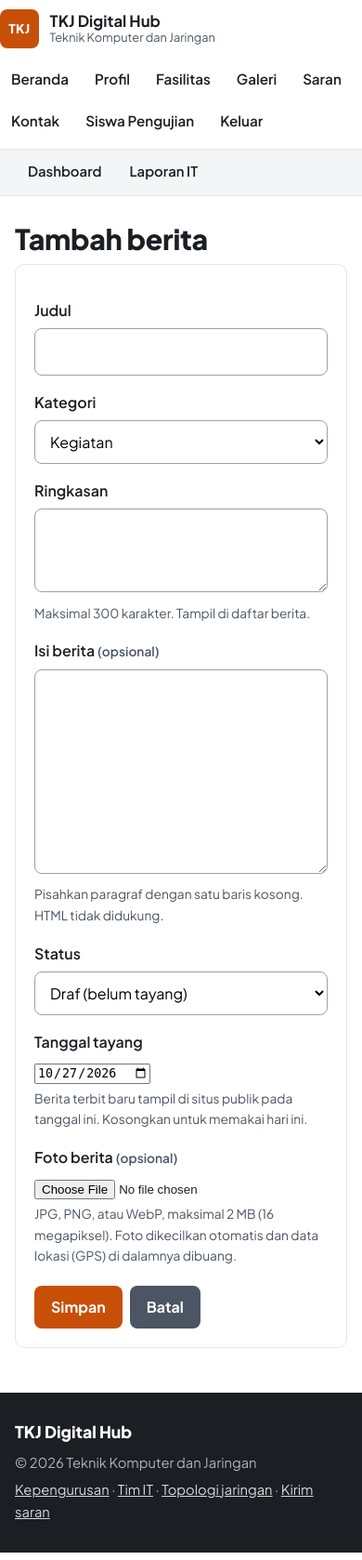
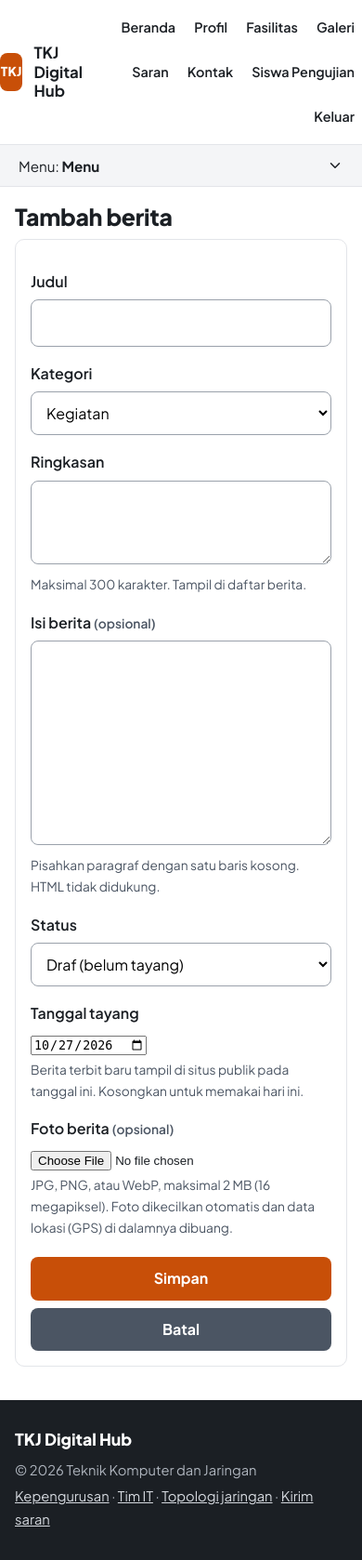
Before and after one commit to biblinux/tkj-digital-hub, a Laravel app: page /admin/news/create in a window 390 px wide. Shown: the whole page at 93% size. Run offline with Laravel 12, Linux system fonts and the light colour scheme; a user stored in the database is signed in; data comes from the database, SQL or seed files in the repository.

Commit message:
Dashboard admin responsif: menu ringkas di ponsel, header tidak menempel, tabel menjadi kartu
- Tombol Menu (buka-tutup) menggantikan bar menu yang terpotong di layar kecil
- Header tidak lagi menempel dan tingginya berkurang di ponsel (211 px menjadi sekitar 106 px)
- Tabel menjadi kartu bertumpuk di lebar 640 px ke bawah; tampilan desktop tidak berubah
- Target sentuh 44 px, huruf isian 16 px, tombol penuh lebar di ponsel
- Tes regresi tata letak; 184 tes lulus

Co-Authored-By: Claude Sonnet 5.5 <noreply@anthropic.com>
Claude-Session: https://claude.ai/code/session_01BAVCA2HYktJEDbTShSJDB5

```diff
--- a/public/css/tkj.css
+++ b/public/css/tkj.css
@@ -244,4 +244,62 @@ dl.details dd { margin: 0; overflow-wrap: anywhere; }
 .auth-card { width: 100%; max-width: 430px; }
 .error-code { font-size: 4.5rem; font-weight: 800; color: var(--orange-600); line-height: 1; margin: 0; }
 
+/* Tombol menu pengelolaan: hanya tampil di layar kecil */
+.menu-bar { display: none; }
+.menu-extra { display: none; }
+.menu-toggle {
+    display: flex; align-items: center; justify-content: space-between; gap: 8px; width: 100%;
+    min-height: 44px; padding: 8px 4px; background: none; border: 0; color: var(--ink);
+    font: inherit; font-size: .95rem; cursor: pointer; text-align: left;
+}
+.menu-toggle svg { flex: none; transition: transform .15s; }
+.menu-toggle[aria-expanded="true"] svg { transform: rotate(180deg); }
+
+/* Tablet dan ponsel */
+@media (max-width: 820px) {
+    .site-header { position: static; }
+    .brand-text small { display: none; }
+    .header-bar { padding: 8px 0; }
+    .header-actions { margin-left: auto; min-width: 0; justify-content: flex-end; }
+    .header-actions .who { max-width: 9rem; overflow: hidden; text-overflow: ellipsis; white-space: nowrap; }
+    .header-actions a.plain, .header-actions button.link { padding: 10px 8px; font-size: .9rem; white-space: nowrap; }
+
+    .js .menu-bar { display: block; }
+    .js .menu-extra { display: list-item; }
+    .js .header-actions a.site-link { display: none; }
+    .header-bar { flex-wrap: nowrap; }
+    .js .admin-nav ul { display: none; flex-direction: column; gap: 0; overflow: visible; padding-bottom: 8px; }
+    .js .admin-nav ul.is-open { display: flex; }
+    .js .admin-nav li a { padding: 12px 8px; border-bottom: 0; border-left: 3px solid transparent; }
+    .js .admin-nav a[aria-current="page"] { border-left-color: var(--orange-600); background: var(--white); }
+    .admin-nav ul { -webkit-overflow-scrolling: touch; }
+}
+
+/* Ponsel */
+@media (max-width: 640px) {
+    main { padding: 18px 0 36px; }
+    h1 { font-size: 1.55rem; }
+    h2 { font-size: 1.15rem; }
+    .hero { padding: 26px 18px; }
+    .hero h1 { font-size: 1.7rem; }
+    .card { padding: 16px; }
+    .btn, button.btn { min-height: 44px; display: inline-flex; align-items: center; justify-content: center; }
+    .btn.small { min-height: 40px; }
+    .btn-row > .btn, .btn-row > form, .btn-row > form .btn { flex: 1 1 100%; }
+    .btn-row > form .btn { width: 100%; }
+    input[type=text], input[type=email], input[type=password], input[type=search], select, textarea { min-height: 44px; font-size: 16px; }
+    .filters > div { flex: 1 1 100%; }
+
+    /* Tabel menjadi kartu bertumpuk */
+    .table-wrap { overflow-x: visible; }
+    table.stack, table.stack tbody, table.stack tr, table.stack td { display: block; width: 100%; }
+    table.stack thead { position: absolute; left: -9999px; height: 0; overflow: hidden; }
+    table.stack tr { border: 1px solid var(--line); border-radius: var(--radius); padding: 6px 12px; margin-bottom: 12px; background: var(--white); }
+    table.stack td { border-bottom: 1px solid var(--line); padding: 8px 0; display: flex; gap: 12px; justify-content: space-between; overflow-wrap: anywhere; text-align: right; }
+    table.stack td:last-child { border-bottom: 0; }
+    table.stack td[data-label]::before { content: attr(data-label); flex: 0 0 38%; max-width: 38%; font-weight: 700; font-size: .85rem; color: var(--ink-soft); }
+    table.stack td > * { min-width: 0; }
+    .timeline li { padding-left: 12px; }
+}
+
 @media (prefers-reduced-motion: reduce) { * { scroll-behavior: auto !important; transition: none !important; } }
--- a/resources/views/layouts/app.blade.php
+++ b/resources/views/layouts/app.blade.php
@@ -9,7 +9,8 @@
     <link rel="preconnect" href="https://fonts.googleapis.com">
     <link rel="preconnect" href="https://fonts.gstatic.com" crossorigin>
     <link rel="stylesheet" href="https://fonts.googleapis.com/css2?family=Plus+Jakarta+Sans:wght@400;600;700;800&display=swap">
-    <link rel="stylesheet" href="{{ asset('css/tkj.css') }}">
+    <script>document.documentElement.classList.add('js')</script>
+    <link rel="stylesheet" href="{{ asset('css/tkj.css') }}?v=3">
 </head>
 @php
     $frontend = config('tkj.frontend_url');
@@ -55,7 +56,7 @@
 
             <nav class="header-actions" aria-label="Navigasi utama">
                 @if ($frontend)
-                    <a class="plain" href="{{ $frontend }}" rel="noopener">Lihat situs</a>
+                    <a class="plain site-link" href="{{ $frontend }}" rel="noopener">Lihat situs</a>
                 @else
                     <a class="plain" href="{{ route('home') }}" @if (request()->routeIs('home')) aria-current="page" @endif>Beranda</a>
                     <a class="plain" href="{{ route('pages.profile') }}" @if (request()->routeIs('pages.profile')) aria-current="page" @endif>Profil</a>
@@ -78,11 +79,21 @@
         </div>
 
         @if ($adminLinks)
+            @php($currentLabel = collect($adminLinks)->first(fn ($l) => $l[2])[0] ?? 'Menu')
             <nav class="admin-nav" aria-label="Menu pengelolaan">
-                <ul class="container">
+                <div class="container menu-bar">
+                    <button type="button" class="menu-toggle" aria-expanded="false" aria-controls="admin-menu">
+                        <span>Menu: <strong>{{ $currentLabel }}</strong></span>
+                        <svg viewBox="0 0 24 24" width="18" height="18" fill="none" stroke="currentColor" stroke-width="2" stroke-linecap="round" stroke-linejoin="round" aria-hidden="true"><path d="M6 9l6 6 6-6"/></svg>
+                    </button>
+                </div>
+                <ul class="container" id="admin-menu">
                     @foreach ($adminLinks as [$label, $href, $active])
                         <li><a href="{{ $href }}" @if ($active) aria-current="page" @endif>{{ $label }}</a></li>
                     @endforeach
+                    @if ($frontend)
+                        <li class="menu-extra"><a href="{{ $frontend }}" rel="noopener">Lihat situs</a></li>
+                    @endif
                 </ul>
             </nav>
         @endif
@@ -114,5 +125,28 @@
             @endif
         </div>
     </footer>
+
+    <script>
+        (function () {
+            var toggle = document.querySelector('.menu-toggle'), menu = document.getElementById('admin-menu');
+            if (toggle && menu) {
+                toggle.addEventListener('click', function () {
+                    var open = toggle.getAttribute('aria-expanded') !== 'true';
+                    toggle.setAttribute('aria-expanded', String(open));
+                    menu.classList.toggle('is-open', open);
+                });
+            }
+            // Tabel menjadi kartu di layar kecil: setiap sel diberi label dari judul kolomnya.
+            document.querySelectorAll('.table-wrap table').forEach(function (table) {
+                var heads = [].map.call(table.querySelectorAll('thead th'), function (th) { return th.textContent.trim(); });
+                table.querySelectorAll('tbody tr').forEach(function (row) {
+                    [].forEach.call(row.children, function (cell, i) {
+                        if (heads[i] && !cell.hasAttribute('colspan')) { cell.setAttribute('data-label', heads[i]); }
+                    });
+                });
+                table.classList.add('stack');
+            });
+        })();
+    </script>
 </body>
 </html>
```
Also changed, not shown: tests/Feature/ResponsiveLayoutTest.php (added, +39 -0 lines).
